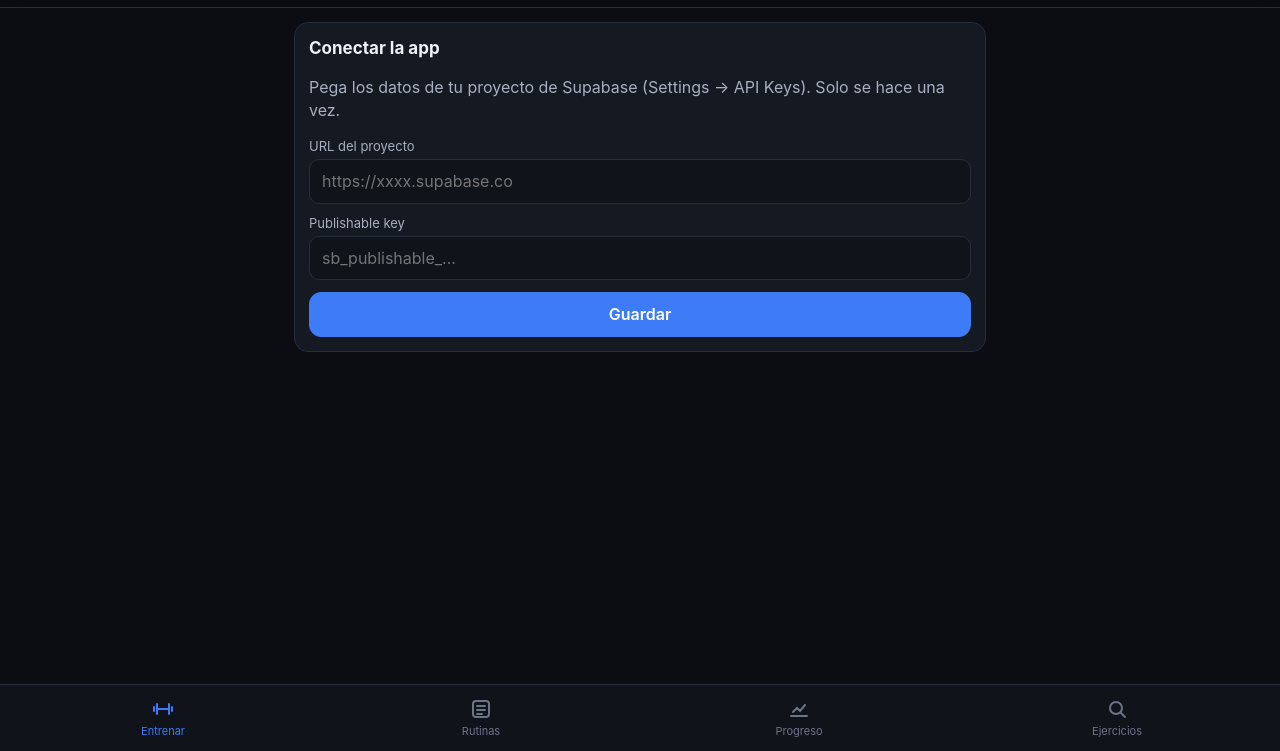
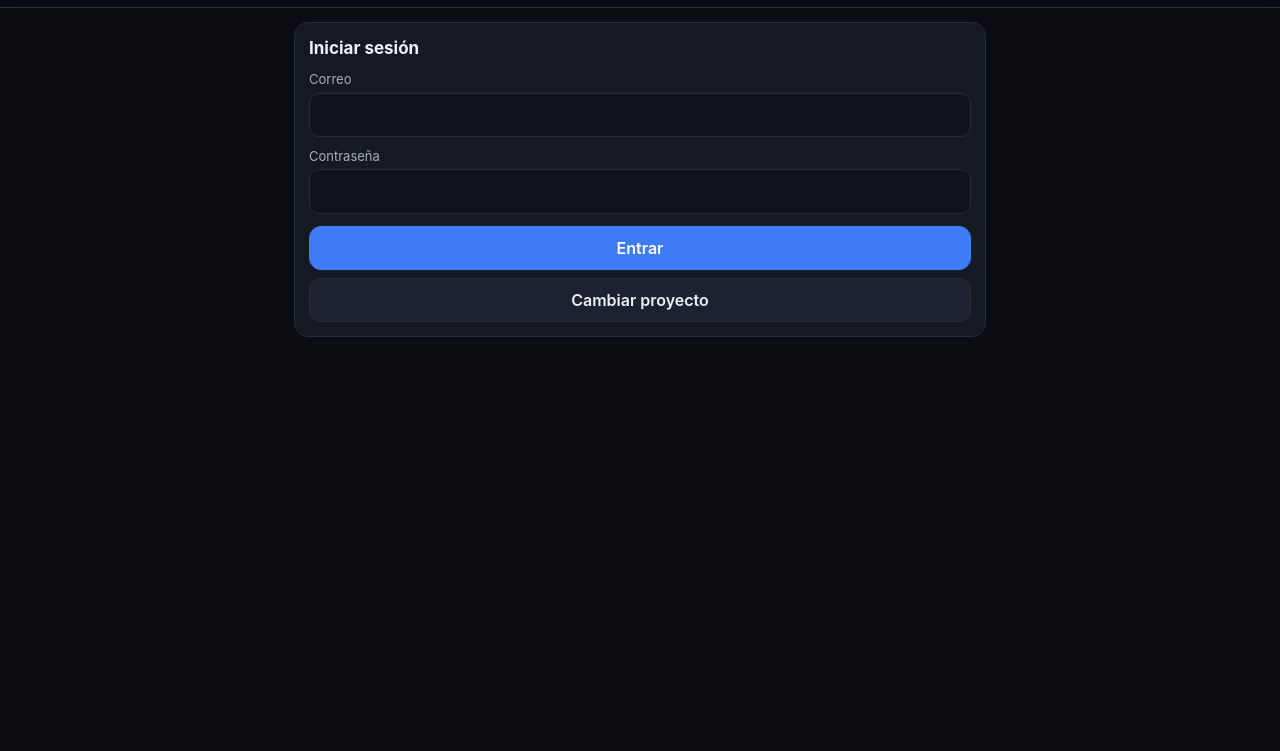
Before and after one commit to diegome369/alpha-coach, a plain HTML site: page index.html in a window 1280 px wide. Shown: the part 49-800 px from the top of the page. Drawn offline with Linux system fonts and the light colour scheme.

Commit message:
Add files via upload

```diff
--- a/index.html
+++ b/index.html
@@ -18,6 +18,7 @@
   --acc:#3d7bf7; --acc2:#2b5fd0; --ok:#2fb67c; --warn:#e8a33d; --bad:#e5534b;
   --r:14px; --safe-b:env(safe-area-inset-bottom); --safe-t:env(safe-area-inset-top);
 }
+[hidden]{display:none!important}
 *{box-sizing:border-box;-webkit-tap-highlight-color:transparent}
 html,body{margin:0;background:var(--bg);color:var(--ink);font:16px/1.4 -apple-system,BlinkMacSystemFont,"SF Pro Text",Inter,Segoe UI,Roboto,sans-serif}
 body{min-height:100dvh;padding-top:var(--safe-t)}
@@ -114,7 +115,9 @@ function toast(msg, err) {
 
 // ---------- configuración / sesión ----------
 let sb = null;
-const cfg = () => store.get('ac_cfg');
+// Proyecto por defecto (la publishable key es pública por diseño; los datos están protegidos por RLS)
+const DEFAULT_CFG = { url: 'https://pklkzgqatfrqmtwvtgxf.supabase.co', key: 'sb_publishable_-PX3YbjgqTMcb6h707lwkQ_sqcHmqHN' };
+const cfg = () => store.get('ac_cfg') || DEFAULT_CFG;
 // Permite configurar con un enlace: index.html?url=...&key=...
 (() => {
   const p = new URLSearchParams(location.search);
```
